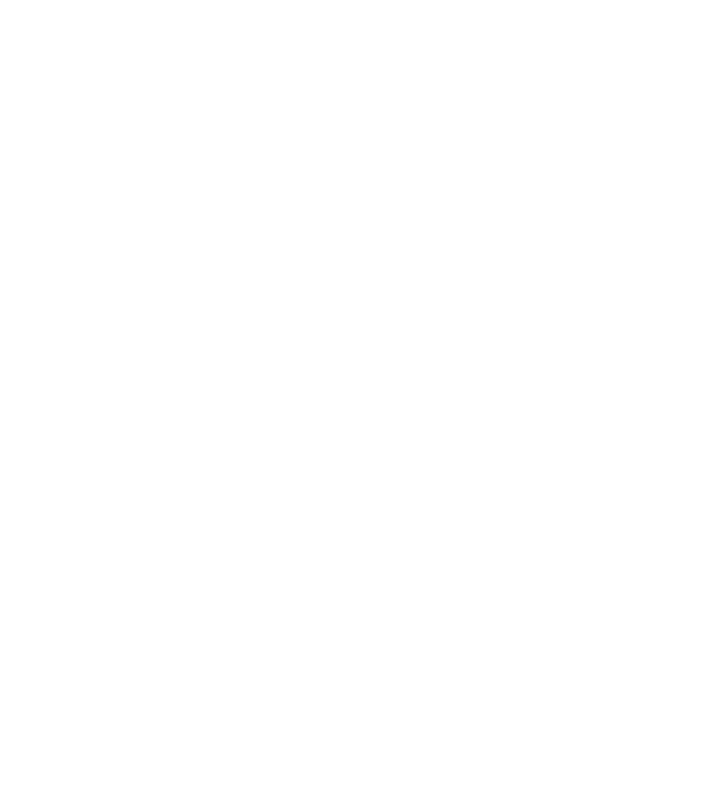
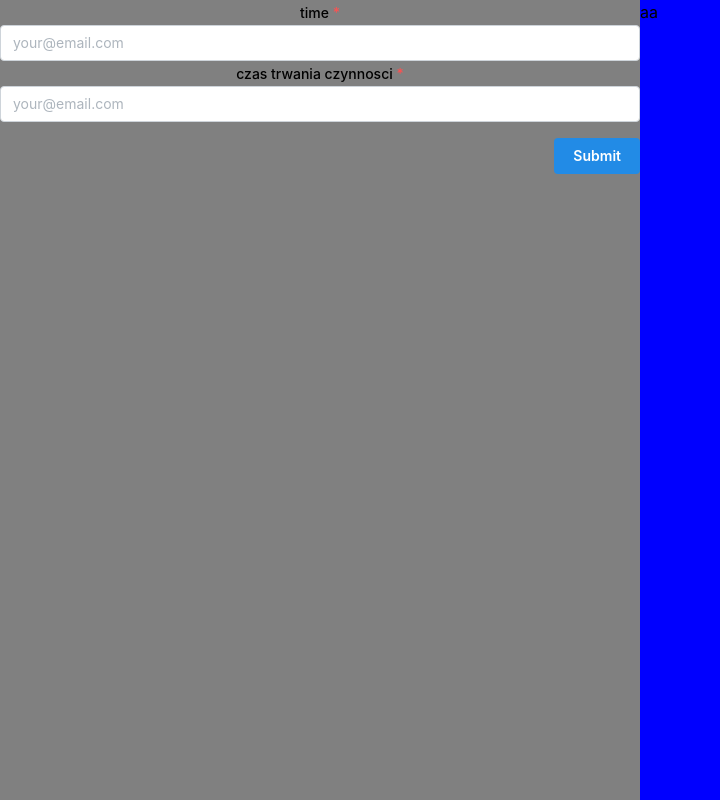
Before and after one commit to karolg02/CPM, a React (Vite) app: page /aoa in a window 1280 px wide. Before the commit this address had no page. Shown: the whole page, without its empty margins (0-720 px from the left). Built offline with nearby package versions, Linux system fonts and the light colour scheme.

Commit message:
+added basics

```diff
--- a/src/components/AppNavbar.tsx
+++ /dev/null
@@ -1,15 +0,0 @@
-import {IconHome2} from "@tabler/icons-react";
-import {NavLink,Text} from "@mantine/core";
-
-export const AppNavbar = () => {
-    return (
-        <div>
-            <Text size="xl">Kategorie</Text>
-            <NavLink label="With icon" leftSection={<IconHome2 size="1rem" stroke={1.5} />}/>
-            <NavLink label="With icon" leftSection={<IconHome2 size="1rem" stroke={1.5} />}/>
-            <NavLink label="With icon" leftSection={<IconHome2 size="1rem" stroke={1.5} />}/>
-            <NavLink label="With icon" leftSection={<IconHome2 size="1rem" stroke={1.5} />}/>
-            <NavLink label="With icon" leftSection={<IconHome2 size="1rem" stroke={1.5} />}/>
-        </div>
-    )
-}
--- a/src/components/Layout.tsx
+++ b/src/components/Layout.tsx
@@ -1,38 +1,12 @@
-import {AppShell, Burger, Group, Text} from "@mantine/core";
-import {useDisclosure} from "@mantine/hooks";
-import {Outlet, useNavigate} from "react-router-dom";
-import {AppNavbar} from "./AppNavbar.tsx";
+import {AppShell} from "@mantine/core";
+import {Outlet} from "react-router-dom";
 
 export const Layout = () => {
-    const [mobileOpened, { toggle: toggleMobile }] = useDisclosure();
-    const [desktopOpened, { toggle: toggleDesktop }] = useDisclosure(true);
     //const navigate = useNavigate();
 
     return (
         <AppShell
-            header={{ height: 60 }}
-            navbar={{
-                width: 300,
-                breakpoint: 'sm',
-                collapsed: { mobile: !mobileOpened, desktop: !desktopOpened },
-            }}
-            padding="md"
         >
-            <AppShell.Header>
-                <Group h="100%" px="md">
-                    <Burger opened={mobileOpened} onClick={toggleMobile} hiddenFrom="sm" size="sm" />
-                    <Burger opened={desktopOpened} onClick={toggleDesktop} visibleFrom="sm" size="sm" />
-                    <Text size="xl" fw="bolder"></Text>
-                    <Group justify="end" style={{ flex: 1 }}>
-                        <Group ml="xl" gap={4} visibleFrom="sm" style={{alignItems:"end"}}>
-
-                        </Group>
-                    </Group>
-                </Group>
-            </AppShell.Header>
-            <AppShell.Navbar p="md">
-                <AppNavbar />
-            </AppShell.Navbar>
             <AppShell.Main>
                 <Outlet/>
             </AppShell.Main>
--- /dev/null
+++ b/src/features/aoa/Aoa.tsx
@@ -0,0 +1,59 @@
+import {Button, Group, TextInput} from "@mantine/core";
+import {useForm} from "@mantine/form";
+
+export const Aoa = () =>{
+    const form = useForm({
+        mode: 'uncontrolled',
+        initialValues: {
+            nrCzynnosci: '',
+        },});
+    return (
+        <div style={styles.container}>
+            <div style={styles.form}>
+                <form onSubmit={form.onSubmit((values) => console.log(values))}>
+                    <TextInput
+                        withAsterisk
+                        label="time"
+                        placeholder="your@email.com"
+                        key={form.key('email')}
+                        {...form.getInputProps('email')}
+                    />
+                    <TextInput
+                        withAsterisk
+                        label="czas trwania czynnosci"
+                        placeholder="your@email.com"
+                        key={form.key('email')}
+                        {...form.getInputProps('email')}
+                    />
+
+
+                    <Group justify="flex-end" mt="md">
+                        <Button type="submit">Submit</Button>
+                    </Group>
+                </form>
+            </div>
+            <div style={styles.graph}>
+                aa
+            </div>
+        </div>
+    )
+}
+
+const styles = {
+    container: {
+        justifyContent: "center",
+        alignItems:'center',
+        display:"flex",
+    },
+    form: {
+        width: '50%',
+        backgroundColor: "grey",
+        height: '100vh',
+        textAlign: "center",
+    },
+    graph: {
+        width: '50%',
+        backgroundColor: "blue",
+        height: '100vh'
+    }
+}
--- /dev/null
+++ b/src/features/aon/Aon.tsx
@@ -0,0 +1,5 @@
+export const Aon = () =>{
+    return (
+        <>Aon</>
+    )
+}
--- /dev/null
+++ b/src/features/mainPage/MainPage.tsx
@@ -0,0 +1,12 @@
+import {Button} from "@mantine/core";
+import {useNavigate} from "react-router-dom";
+
+export const MainPage = () => {
+    const navigate = useNavigate();
+    return(
+        <>
+            <Button onClick={() => navigate('/aoa')} variant="filled">Aoa</Button>
+            <Button onClick={() => navigate('/aon')} variant="filled">Aon</Button>
+        </>
+    )
+}
```
Also changed, not shown: src/features/Routing.tsx (+13 -11 lines).
